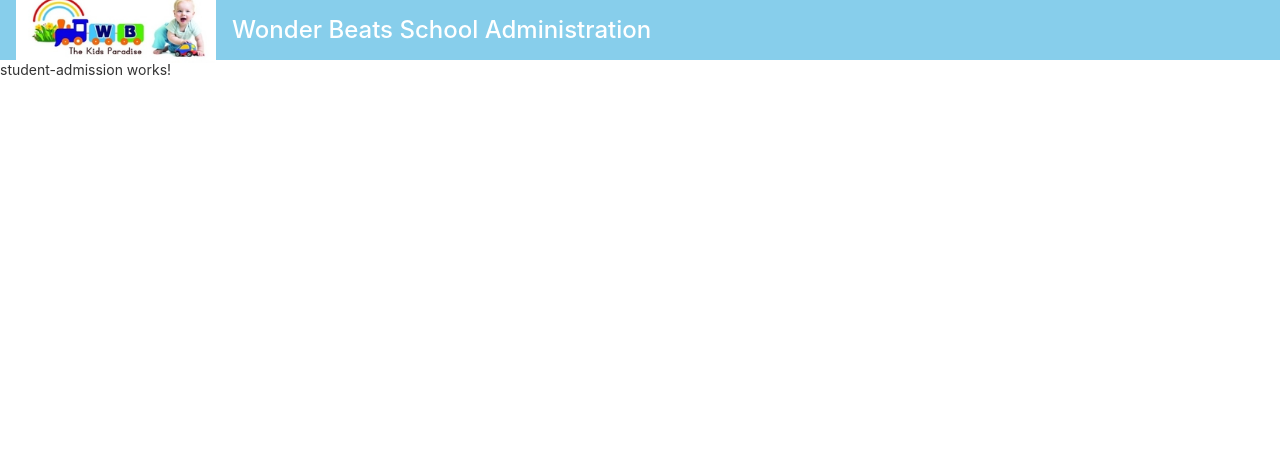
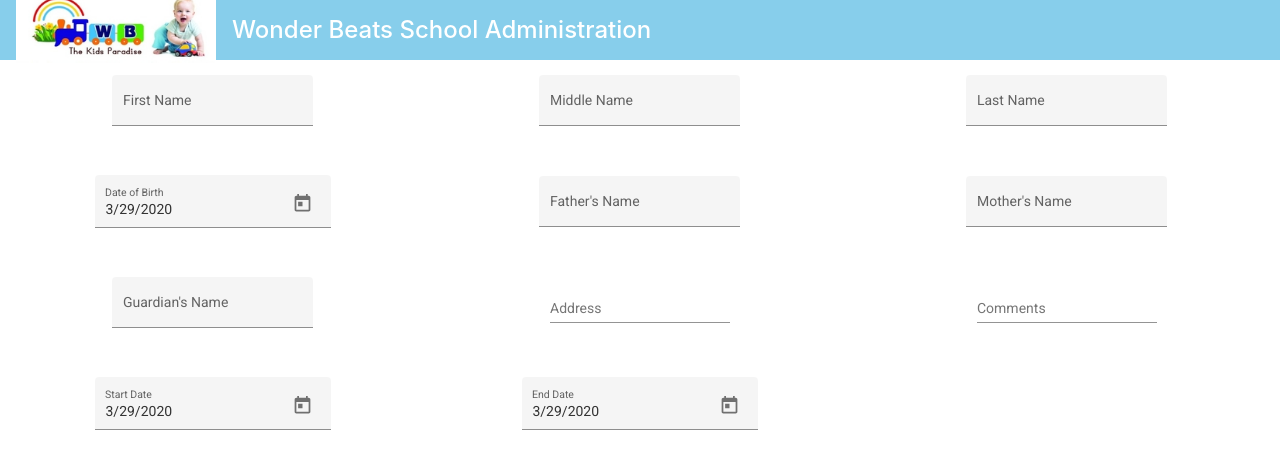
Before and after one commit to muralikumandurigit/wbeatsui, an Angular app in the folder wbeatsui/: page /student/admission in a window 1280 px wide. Shown: the top 456 px of the page. Built offline with nearby package versions, Linux system fonts and the light colour scheme.

Commit message:
form creation

```diff
--- a/wbeatsui/src/app/components/student-admission/student-admission.component.html
+++ b/wbeatsui/src/app/components/student-admission/student-admission.component.html
@@ -1 +1,82 @@
-<p>student-admission works!</p>
+<mat-grid-list cols="3" rowHeight="100px">
+   <mat-grid-tile>
+      <mat-form-field appearance="fill">
+         <mat-label>First Name</mat-label>
+         <input matInput>
+      </mat-form-field>
+   </mat-grid-tile>
+   <mat-grid-tile>
+      <mat-form-field appearance="fill">
+         <mat-label>Middle Name</mat-label>
+         <input matInput>
+      </mat-form-field>
+   </mat-grid-tile>
+   <mat-grid-tile>
+      <mat-form-field appearance="fill">
+         <mat-label>Last Name</mat-label>
+         <input matInput>
+      </mat-form-field>
+   </mat-grid-tile>
+   <mat-grid-tile>
+      <mat-form-field appearance="fill">
+         <mat-label>Date of Birth</mat-label>
+         <input matInput [matDatepicker]="myDatepicker" placeholder="Date of Birth" [formControl]="today">
+         <mat-datepicker-toggle matSuffix [for]="myDatepicker"></mat-datepicker-toggle>
+         <mat-datepicker #myDatepicker></mat-datepicker>
+      </mat-form-field>
+   </mat-grid-tile>
+   <mat-grid-tile>
+      <mat-form-field appearance="fill">
+         <mat-label>Father's Name</mat-label>
+         <input matInput>
+      </mat-form-field>
+   </mat-grid-tile>
+   <mat-grid-tile>
+      <mat-form-field appearance="fill">
+         <mat-label>Mother's Name</mat-label>
+         <input matInput>
+      </mat-form-field>
+   </mat-grid-tile>
+   <mat-grid-tile>
+      <mat-form-field appearance="fill">
+         <mat-label>Guardian's Name</mat-label>
+         <input matInput>
+      </mat-form-field>
+   </mat-grid-tile>
+   <mat-grid-tile>
+      <mat-form-field>
+         <mat-label>Address</mat-label>
+         <textarea matInput
+            cdkTextareaAutosize
+            #autosize="cdkTextareaAutosize"
+            cdkAutosizeMinRows="1"
+            cdkAutosizeMaxRows="5"></textarea>
+      </mat-form-field>
+   </mat-grid-tile>
+   <mat-grid-tile>
+      <mat-form-field>
+         <mat-label>Comments</mat-label>
+         <textarea matInput
+            cdkTextareaAutosize
+            #autosize="cdkTextareaAutosize"
+            cdkAutosizeMinRows="1"
+            cdkAutosizeMaxRows="5"></textarea>
+      </mat-form-field>
+   </mat-grid-tile>
+   <mat-grid-tile>
+      <mat-form-field appearance="fill">
+         <mat-label>Start Date</mat-label>
+         <input matInput [matDatepicker]="startDatepicker" placeholder="Start Date" [formControl]="today">
+         <mat-datepicker-toggle matSuffix [for]="startDatepicker"></mat-datepicker-toggle>
+         <mat-datepicker #startDatepicker></mat-datepicker>
+      </mat-form-field>
+   </mat-grid-tile>
+   <mat-grid-tile>
+      <mat-form-field appearance="fill">
+         <mat-label>End Date</mat-label>
+         <input matInput [matDatepicker]="endDatepicker" placeholder="End Date" [formControl]="today">
+         <mat-datepicker-toggle matSuffix [for]="endDatepicker"></mat-datepicker-toggle>
+         <mat-datepicker #endDatepicker></mat-datepicker>
+      </mat-form-field>
+   </mat-grid-tile>
+</mat-grid-list>
--- a/wbeatsui/src/app/components/student-admission/student-admission.component.ts
+++ b/wbeatsui/src/app/components/student-admission/student-admission.component.ts
@@ -1,4 +1,5 @@
 import { Component, OnInit } from '@angular/core';
+import {FormControl} from '@angular/forms';
 
 @Component({
   selector: 'app-student-admission',
@@ -7,6 +8,7 @@ import { Component, OnInit } from '@angular/core';
 })
 export class StudentAdmissionComponent implements OnInit {
 
+  today = new FormControl(new Date());
   constructor() { }
 
   ngOnInit(): void {
--- a/wbeatsui/src/app/components/studentslist/studentslist.component.html
+++ b/wbeatsui/src/app/components/studentslist/studentslist.component.html
@@ -1,9 +1,10 @@
 <div style="padding: 50px;">
     <mat-spinner *ngIf="students.length === 0"></mat-spinner>
+
         <table mat-table [dataSource]="students" class="mat-elevation-z8">
 
             <ng-container matColumnDef="student_id">
-                <th mat-header-cell *matHeaderCellDef mat-sort-header> Student ID </th>
+                <th mat-header-cell *matHeaderCellDef> Student ID </th>
                 <td mat-cell *matCellDef="let element"> {{element.student_id}} </td>
             </ng-container>
 
@@ -73,13 +74,12 @@
 <!--
 <mat-table [dataSource]="students" class="mat-elevation-z8" cdkDropListGroup>
   <ng-container *ngFor="let student of students; let i = index" [matColumnDef]="student.field">
-    <mat-header-cell *matHeaderCellDef
-      (mousedown)="onResizeColumn($event, i)">
+    <mat-header-cell *matHeaderCellDef >
       {{ student.field }}
     </mat-header-cell>
     <mat-cell *matCellDef="let row" > {{ row[student.field] }}  </mat-cell>
   </ng-container>
   <mat-header-row *matHeaderRowDef="displayedColumns"></mat-header-row>
   <mat-row *matRowDef="let row; columns: displayedColumns;"></mat-row>
-</mat-table> -->
+</mat-table>  -->
 </div>
--- a/wbeatsui/src/app/components/studentslist/studentslist.component.ts
+++ b/wbeatsui/src/app/components/studentslist/studentslist.component.ts
@@ -18,7 +18,7 @@ export class StudentslistComponent implements OnInit {
 
   ngOnInit(): void {
     this.dataService.sendGetRequest().subscribe((data : any[]) => {
-      console.log(data);
+ //     console.log(data);
       this.students = data;
     });
   }
--- a/wbeatsui/src/app/data.service.ts
+++ b/wbeatsui/src/app/data.service.ts
@@ -1,5 +1,6 @@
 import { Injectable } from '@angular/core';
 import { HttpClient } from '@angular/common/http';
+import { environment } from '../environments/environment';
 
 @Injectable({
   providedIn: 'root'
@@ -7,7 +8,7 @@ import { HttpClient } from '@angular/common/http';
 
 export class DataService {
 
-  private REST_API_SERVER = "http://localhost:5000";
+  private REST_API_SERVER = environment.apiUrl;
 
   constructor(private httpClient : HttpClient) { }
 
--- a/wbeatsui/src/environments/environment.ts
+++ b/wbeatsui/src/environments/environment.ts
@@ -3,7 +3,8 @@
 // The list of file replacements can be found in `angular.json`.
 
 export const environment = {
-  production: false
+  production: false,
+  apiUrl: 'http://localhost:5000'
 };
 
 /*
```
Also changed, not shown: wbeatsui/src/app/app.module.ts (+88 -13 lines).
